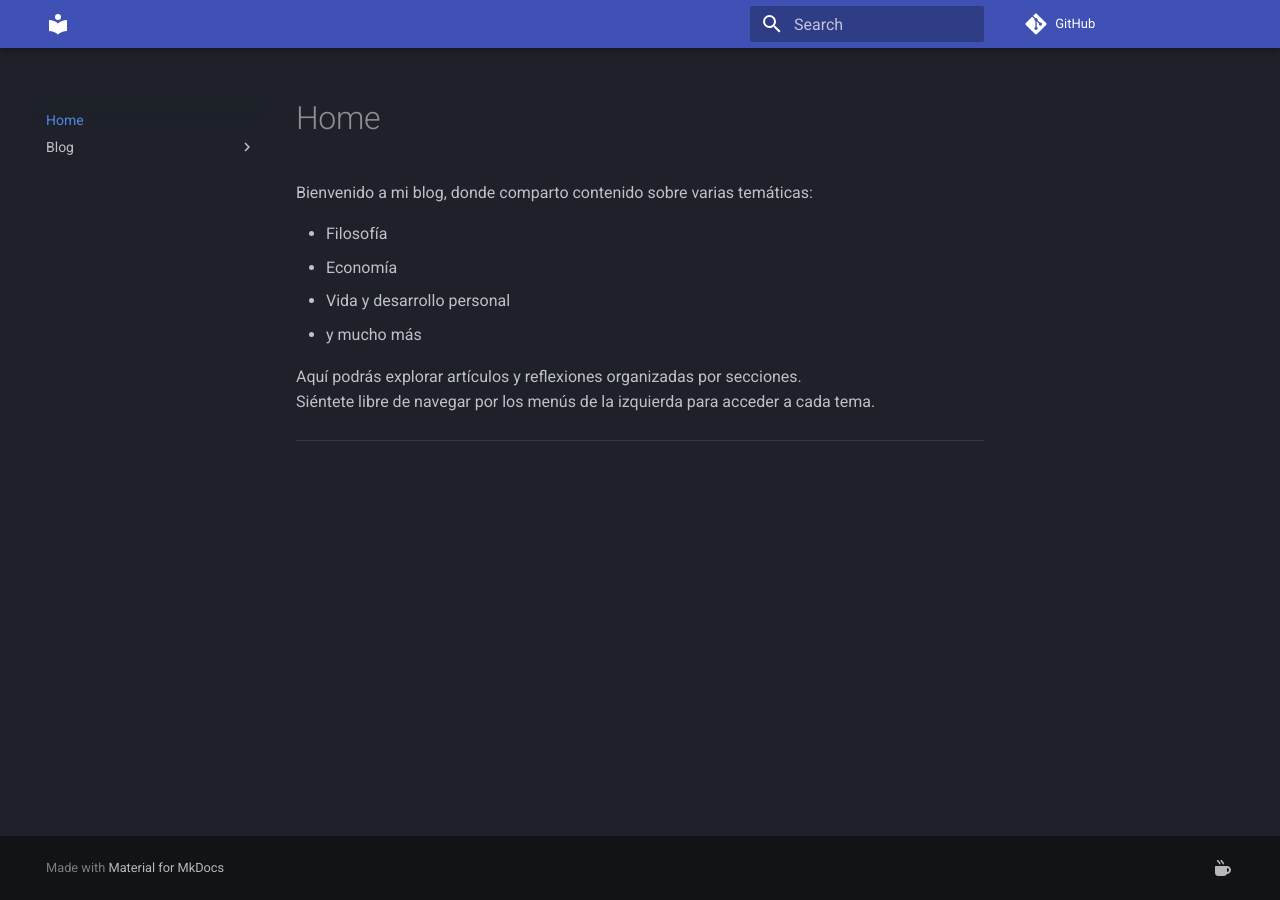
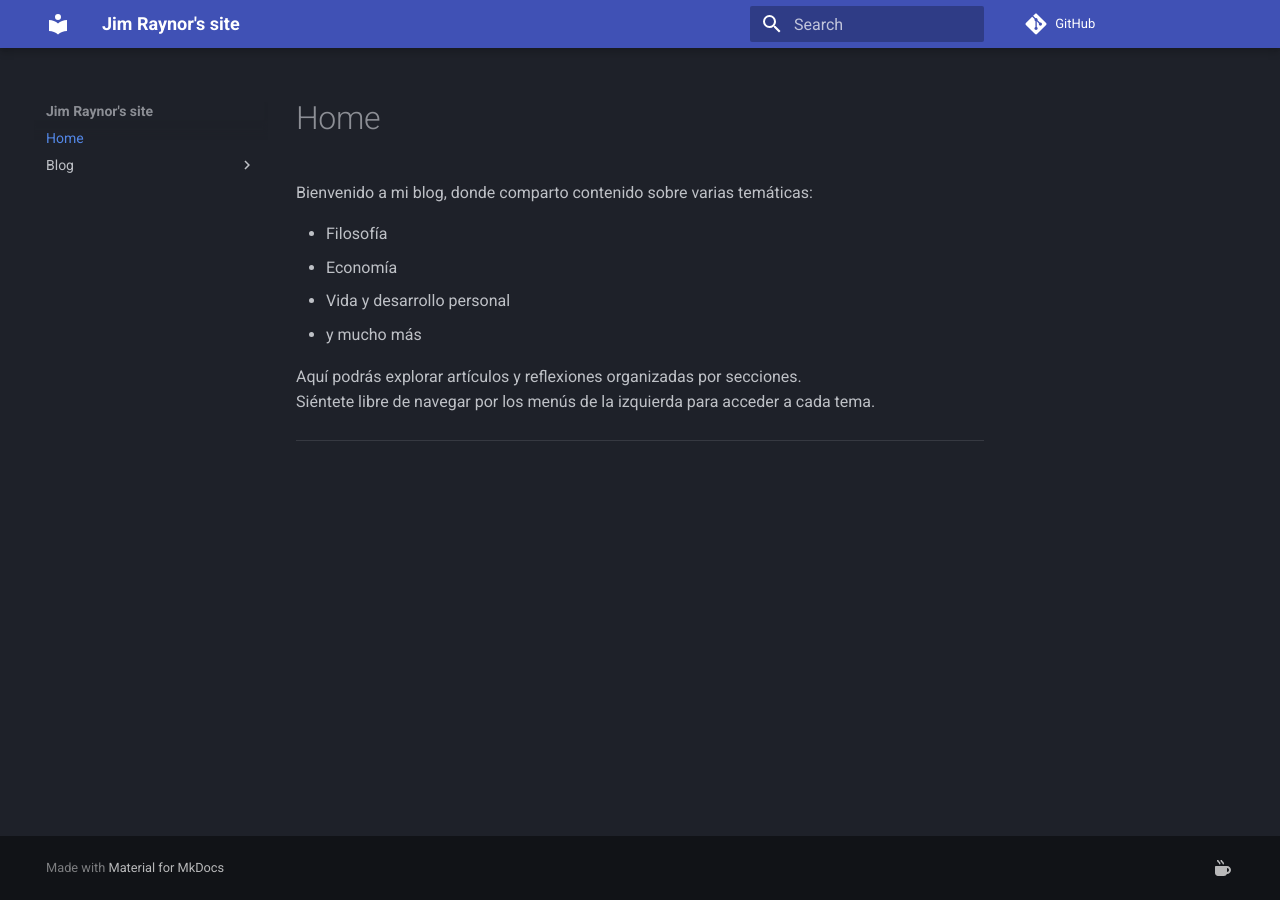
Before and after one commit to jimraynor88/blog, an MkDocs documentation site: the page built from docs/index.md, in a window 1280 px wide. Built offline with MkDocs 1.6.1 and Material for MkDocs 9.7.7, drawn with Linux system fonts in a browser that asks for light colours; comment, search, counter and statistics services are not loaded; some of the changed lines change nothing that is shown.

Commit message:
Update mkdocs.yml

```diff
--- a/mkdocs.yml
+++ b/mkdocs.yml
@@ -1,4 +1,4 @@
-#site_name: Jim Raynor's Blog
+site_name: Jim Raynor's site
 site_url: https://jim88.pp.ua
 repo_url: https://github.com/jimraynor88/jimraynor88.github.io
 repo_name: GitHub
```
